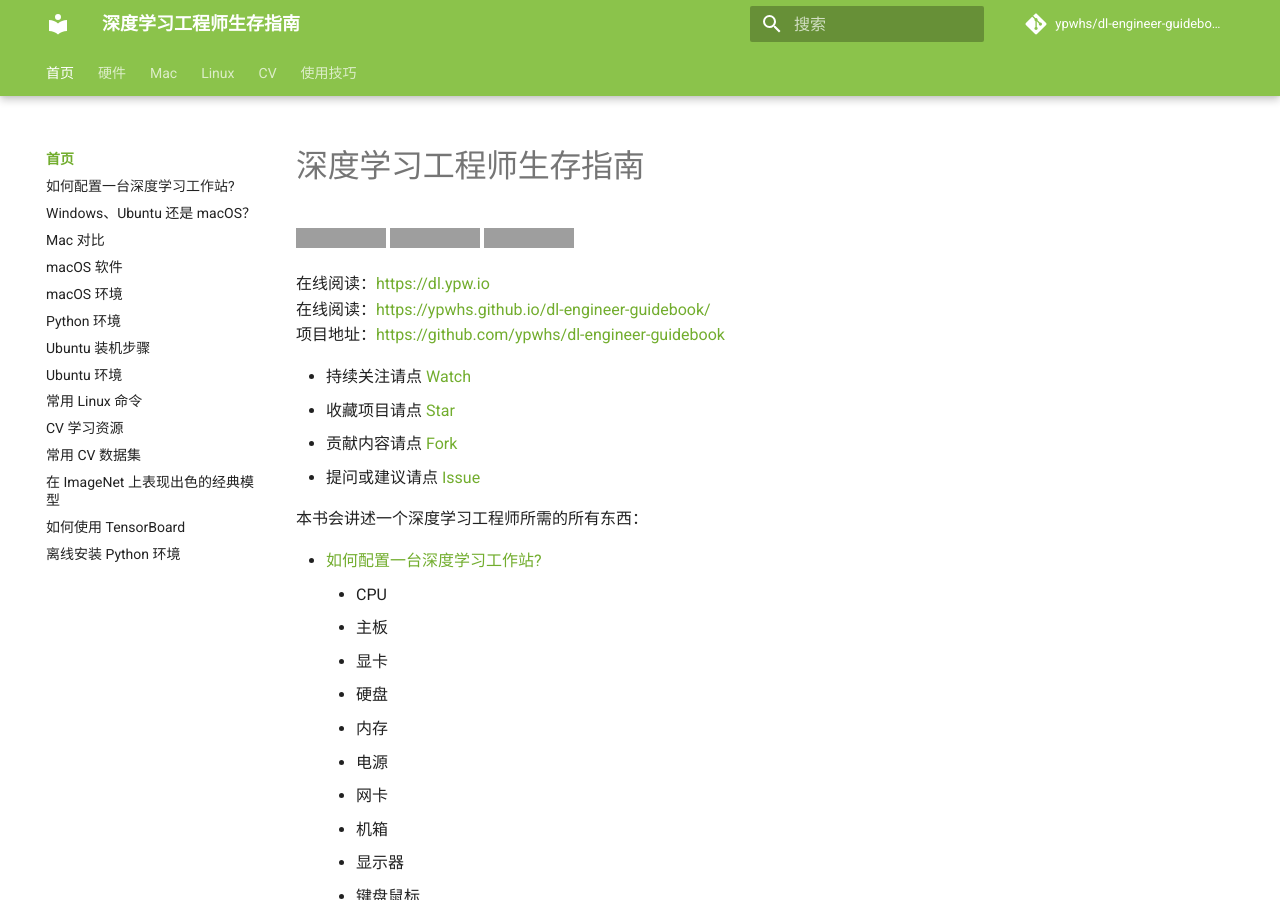
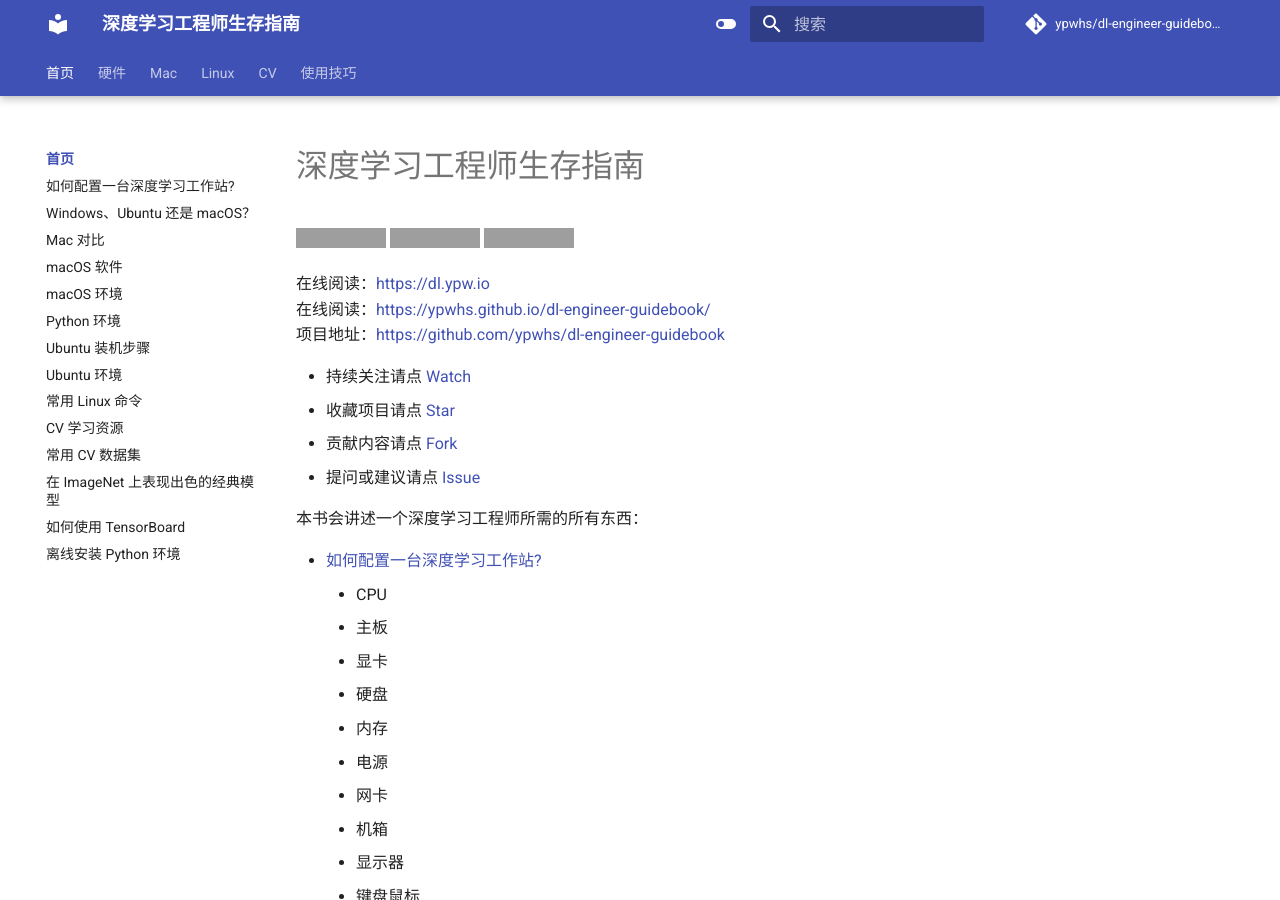
Before and after one commit to ypwhs/dl-engineer-guidebook, an MkDocs documentation site: the page built from docs/README.md, in a window 1280 px wide and 900 px high. Built offline with MkDocs 1.6.1 and Material for MkDocs 9.7.7, drawn with Linux system fonts in a browser that asks for light colours; comment, search, counter and statistics services are not loaded; grey boxes are pictures that could not be loaded.

Commit message:
Update mkdocs.yml

```diff
--- a/mkdocs.yml
+++ b/mkdocs.yml
@@ -28,8 +28,18 @@ theme:
     # - toc.integrate
   language: 'zh'
   palette:
-    primary: 'light green'
-    accent: 'light green'
+    - scheme: default
+      primary: indigo
+      accent: indigo
+      toggle:
+        icon: material/toggle-switch-off
+        name: 打开深色模式
+    - scheme: slate
+      primary: indigo
+      accent: indigo
+      toggle:
+        icon: material/toggle-switch-outline
+        name: 关闭深色模式
 extra:
   search:
   analytics:
```
